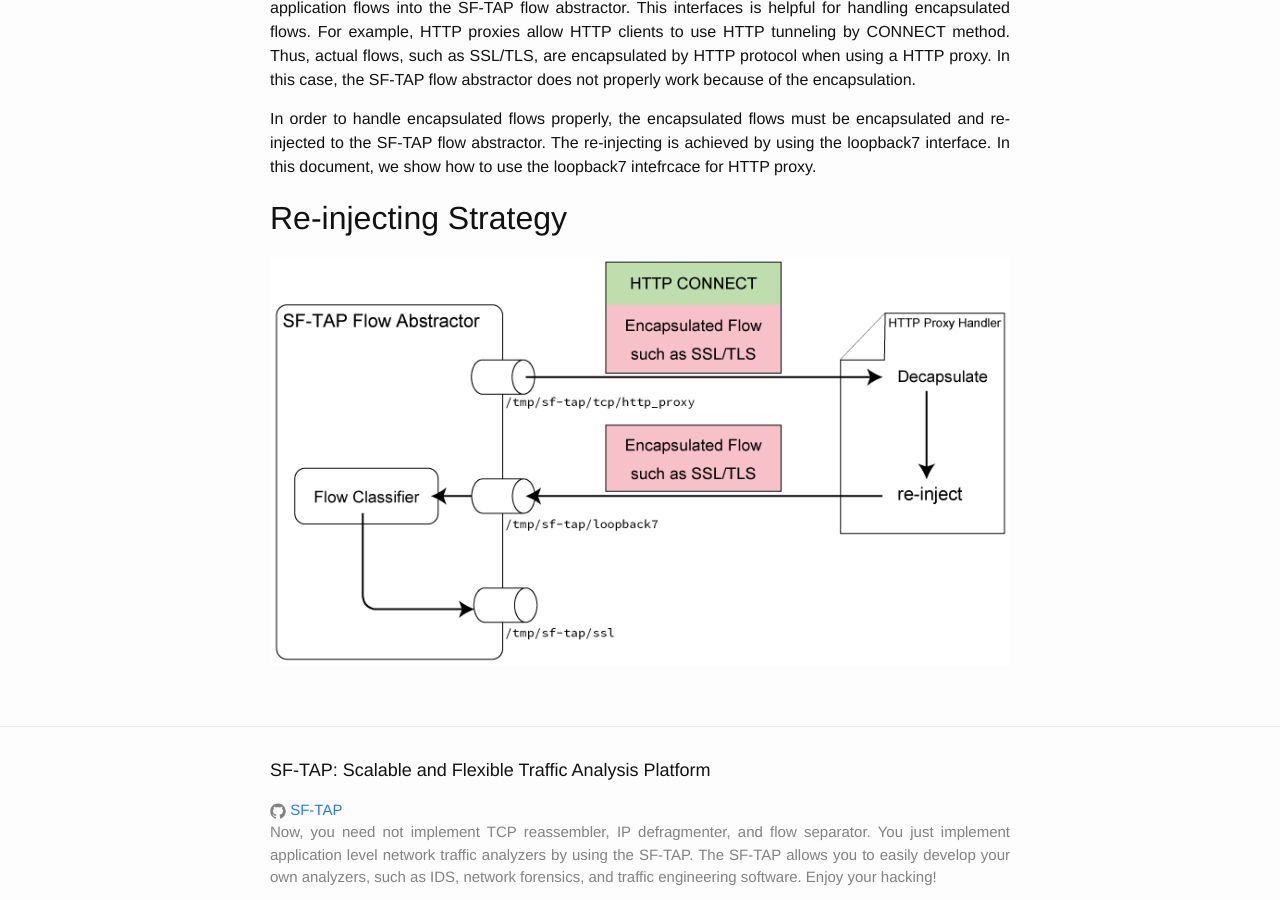
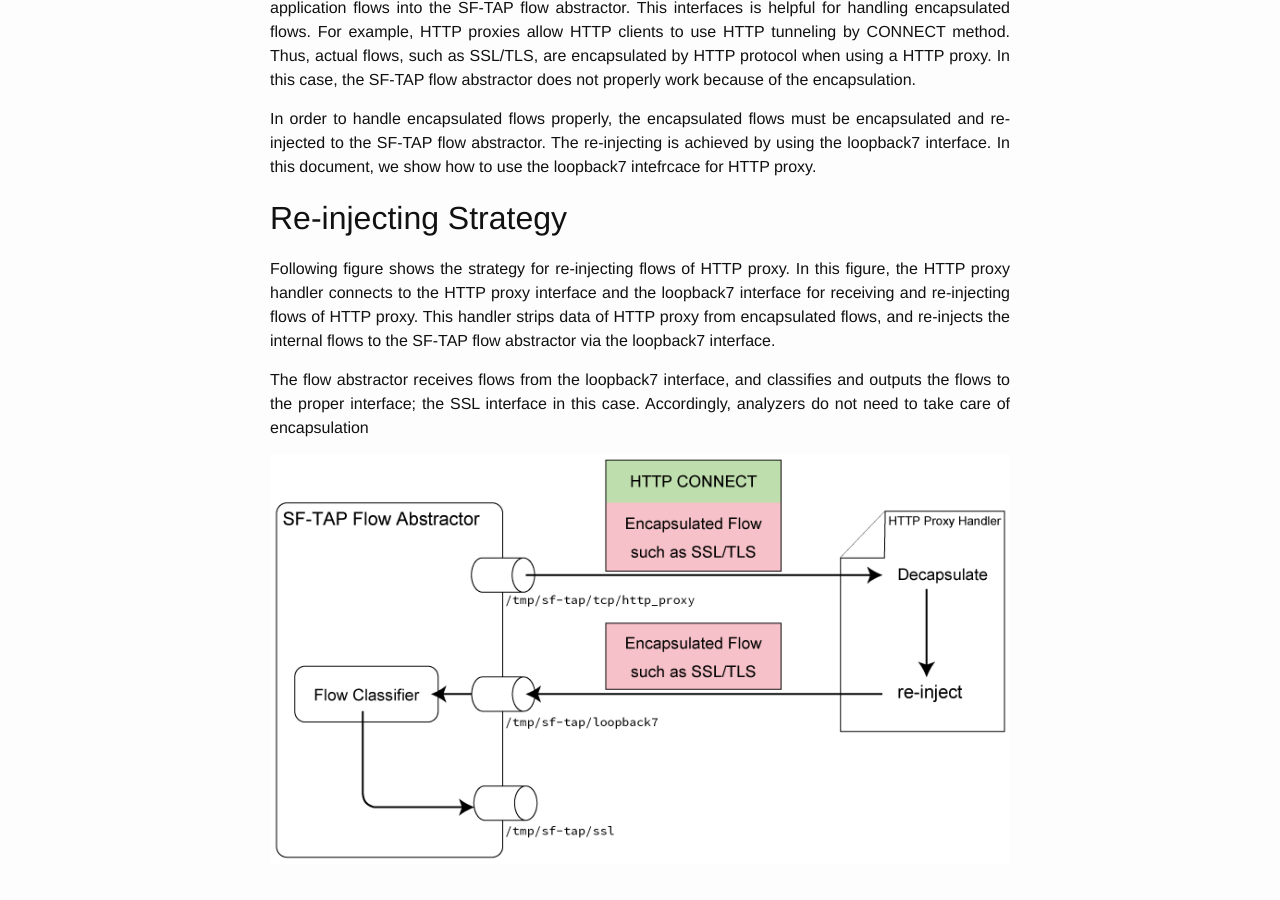
Before and after one commit to SF-TAP/SF-TAP.github.io, a Jekyll site: the page built from _posts/2015-12-03-re-inject.markdown, in a window 1280 px wide and 900 px high, scrolled down 333 px. Built offline with Jekyll 4.4.1, drawn with Linux system fonts in a browser that asks for light colours.

Commit message:
update the post of re-injecting

```diff
--- a/_posts/2015-12-03-re-inject.markdown
+++ b/_posts/2015-12-03-re-inject.markdown
@@ -23,4 +23,16 @@
 
 ## Re-injecting Strategy
 
+Following figure shows the strategy for re-injecting flows of HTTP proxy.
+In this figure, the HTTP proxy handler connects to the HTTP proxy interface
+and the loopback7 interface for receiving and re-injecting flows of HTTP proxy.
+This handler strips data of HTTP proxy from encapsulated flows,
+and re-injects the internal flows to the SF-TAP flow abstractor
+via the loopback7 interface.
+
+The flow abstractor receives flows from the loopback7 interface,
+and classifies and outputs the flows to the proper interface;
+the SSL interface in this case.
+Accordingly, analyzers do not need to take care of encapsulation
+
 ![loopaback7 loopback7](/assets/loopback7_if.png)
```
